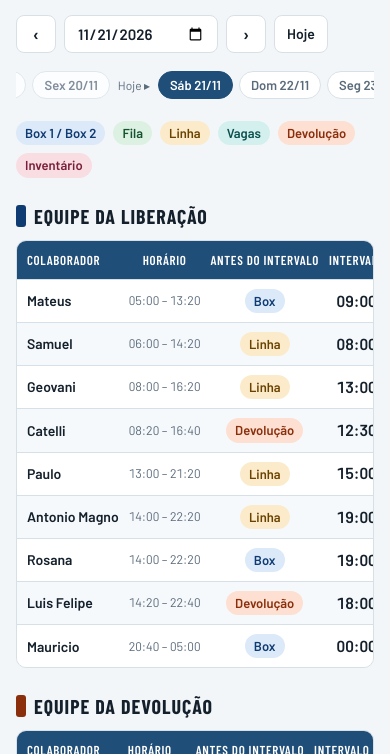
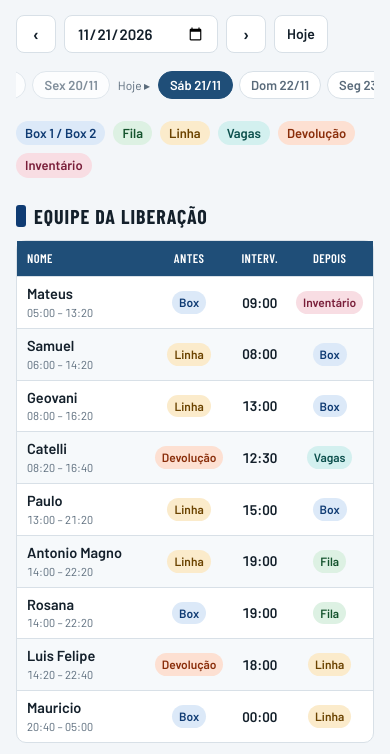
Before and after one commit to divisao-de-funcoes/divisao-de-funcoes.github.io, a plain HTML site: page index.html in a window 390 px wide. Shown: the part 90-844 px from the top of the page. Drawn offline with nearby package versions, Linux system fonts and the light colour scheme.

Commit message:
Layout para celular sem rolagem lateral
Co-Authored-By: Claude Opus 5.5 <noreply@anthropic.com>
Claude-Session: https://claude.ai/code/session_012du9VXvHtWBjmJBrup11Gz

```diff
--- a/index.html
+++ b/index.html
@@ -194,6 +194,10 @@ td.break .sub { font-size: 11.5px; font-weight: 500; color: var(--muted); white-
 body.print .nav, body.print .dias { display: none !important; }
 .bar.fx span { color: #fff; font-size: 12px; }
 .fx-title { margin: 6px 0 -6px; font-family: var(--font-display); font-weight: 700; font-size: 17px; letter-spacing: .05em; text-transform: uppercase; }
+th .sm { display: none; }
+td.nome .nm { font-weight: 600; }
+td.nome .hours { font-weight: 400; font-size: 13px; color: var(--muted); margin-top: 2px; }
+table { table-layout: auto; }
 .notes { color: var(--muted); font-size: 13.5px; display: flex; flex-direction: column; gap: 3px; }
 .notes strong { color: var(--fg); font-weight: 600; }
 
@@ -206,6 +210,19 @@ body.print .nav, body.print .dias { display: none !important; }
   td.hours { font-size: 12.5px; }
   .pill { padding: 3px 9px; font-size: 13px; }
 }
+@media (max-width: 560px) {
+  .table-scroll { overflow-x: visible; }
+  body th .lg { display: none; } th .sm { display: inline; }
+  body thead th { font-size: 12.5px; padding: 9px 4px; letter-spacing: .03em; }
+  body thead th:first-child { padding-left: 10px; }
+  body tbody td { padding: 8px 3px; font-size: 14px; }
+  body tbody td:first-child { padding-left: 10px; white-space: normal; }
+  body td.nome .nm { font-size: 14.5px; line-height: 1.15; }
+  body td.nome .hours { font-size: 11.5px; white-space: nowrap; }
+  body td.break { font-size: 14px; }
+  body tbody td .pill { padding: 3px 7px; font-size: 12px; }
+}
+@media (max-width: 360px) { body tbody td .pill { padding: 2px 5px; font-size: 11px; }body thead th { font-size: 11.5px; } }
 </style>
 
 <div class="wrap">
@@ -291,11 +308,11 @@ function drawChart() {
   var people = [];
   rows.forEach(function (tr) {
     var td = tr.children;
-    var h = td[1].textContent.split("–");
+    var h = tr.dataset.h.split("–");
     var st = toMin(h[0]), en = toMin(h[1]); if (en <= st) en += 1440;
-    var bm = (td[3].dataset.br || td[3].textContent).match(/\d{1,2}:\d{2}/); var br = bm ? toMin(bm[0]) : NaN; if (isNaN(br)) br = en; else if (br < st) br += 1440;
+    var bm = (td[2].dataset.br || td[2].textContent).match(/\d{1,2}:\d{2}/); var br = bm ? toMin(bm[0]) : NaN; if (isNaN(br)) br = en; else if (br < st) br += 1440;
     var nv = function (x) { x = x.trim(); return x.indexOf("Vagas") === 0 ? "Vagas" : x; };
-    people.push({ st: st, en: en, br: br, a: nv(td[2].textContent), d: nv(td[4].textContent) });
+    people.push({ st: st, en: en, br: br, a: nv(td[1].textContent), d: nv(td[3].textContent) });
   });
   if (!people.length) return;
   var T0 = Math.min.apply(null, people.map(function (p) { return p.st; }));
@@ -441,13 +458,14 @@ function drawChart() {
     var frag = document.createDocumentFragment();
     var h = el("h2", "team"); var i = el("i"); i.style.background = cor; h.appendChild(i); h.appendChild(document.createTextNode(titulo)); frag.appendChild(h);
     var wrap = el("div", "table-scroll"), t = el("table"), th = el("thead"), tr = el("tr");
-    ["Colaborador", "Horário", "Antes do intervalo", "Intervalo", "Depois do intervalo"].forEach(function (x) { tr.appendChild(el("th", null, x)); });
+    [["Colaborador", "Nome"], ["Antes do intervalo", "Antes"], ["Intervalo", "Interv."], ["Depois do intervalo", "Depois"]].forEach(function (x) {
+      var c = el("th"); c.appendChild(el("span", "lg", x[0])); c.appendChild(el("span", "sm", x[1])); tr.appendChild(c);
+    });
     th.appendChild(tr); t.appendChild(th);
     var tb = el("tbody");
     linhas.forEach(function (r) {
-      var row = el("tr");
-      row.appendChild(el("td", null, r.n));
-      row.appendChild(el("td", "hours", r.h));
+      var row = el("tr"); row.dataset.h = r.h;
+      var nm = el("td", "nome"); nm.appendChild(el("div", "nm", r.n)); nm.appendChild(el("div", "hours", r.h)); row.appendChild(nm);
       var a = el("td"); a.appendChild(pill(r.a)); row.appendChild(a);
       row.appendChild(el("td", "break", r.br));
       var d = el("td"); d.appendChild(pill(r.d)); row.appendChild(d);
```
